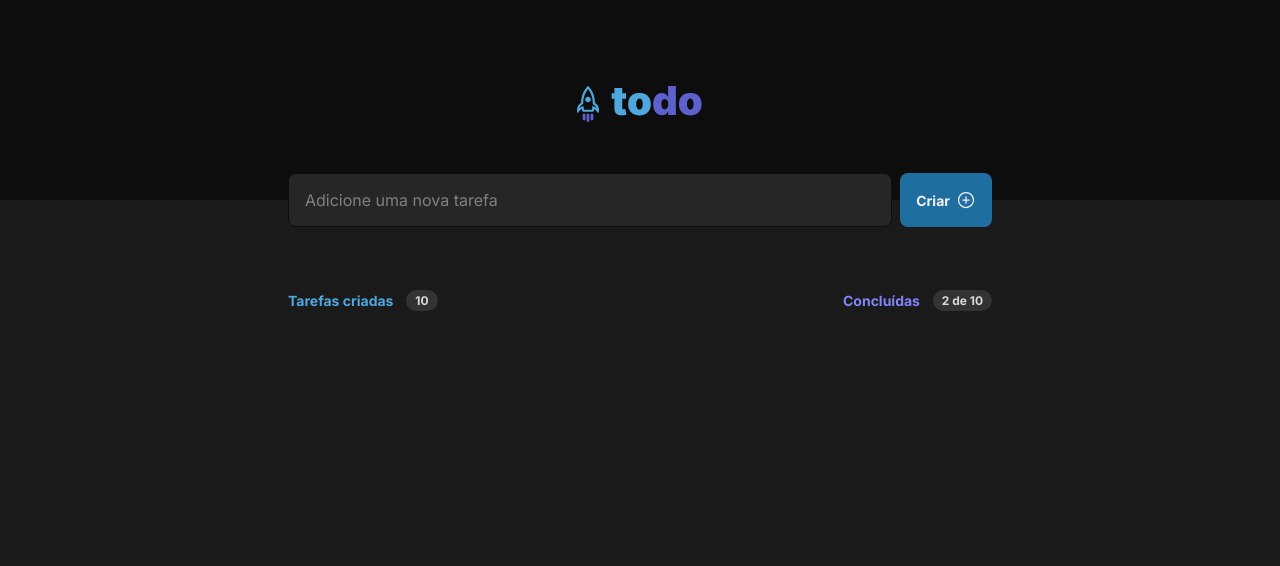
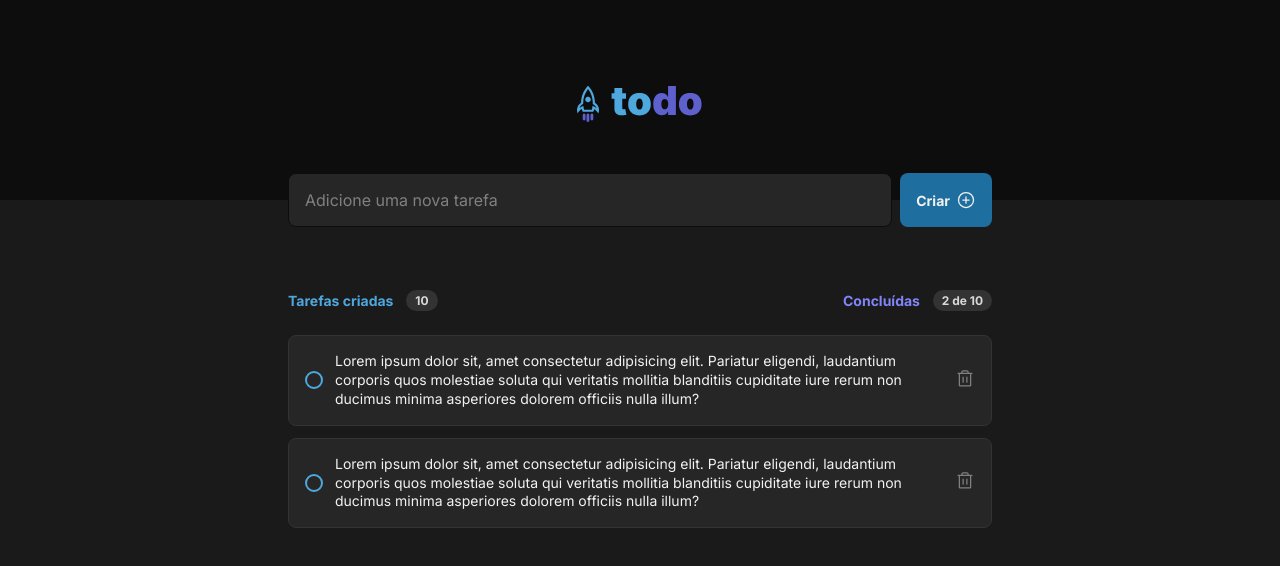
Before and after one commit to alecanutto/desafio01-to-do-app, a React (Vite) app: page / in a window 1280 px wide. Shown: the top 566 px of the page. Built offline with nearby package versions, Linux system fonts and the light colour scheme.

Commit message:
feat: add task component

```diff
--- /dev/null
+++ b/src/components/Task/index.tsx
@@ -0,0 +1,21 @@
+import { Trash } from '@phosphor-icons/react';
+import styles from './task.module.css';
+
+export const Task = () => {
+  return (
+    <div className={styles.task}>
+      <button className={styles.checkContainer}>
+        <div></div>
+      </button>
+      <p>
+        Lorem ipsum dolor sit, amet consectetur adipisicing elit. Pariatur
+        eligendi, laudantium corporis quos molestiae soluta qui veritatis
+        mollitia blanditiis cupiditate iure rerum non ducimus minima asperiores
+        dolorem officiis nulla illum?
+      </p>
+      <button className={styles.deleteButton}>
+        <Trash size={20} />
+      </button>
+    </div>
+  );
+};
--- /dev/null
+++ b/src/components/Task/task.module.css
@@ -0,0 +1,38 @@
+.task {
+  width: 100%;
+  background: var(--gray-500);
+  border: 1px solid var(--gray-400);
+  padding: 1rem;
+  border-radius: 0.5rem;
+  display: flex;
+  align-items: center;
+  justify-content: space-between;
+  gap: 0.75rem
+}
+
+.task p {
+  font-size: 0.875rem;
+  line-height: 1.18rem;
+  color: var(--gray-100);
+  margin-right: auto;
+}
+
+.checkContainer {
+  min-width: 1.125rem;
+  height: 1.125rem;
+  background: none;
+  border: none;
+}
+
+.checkContainer div {
+  width: 100%;
+  height: 100%;
+  border: 2px solid var(--blue);
+  border-radius: 50%;
+}
+
+.deleteButton {
+  background: none;
+  border: none;
+  color: var(--gray-300);
+}
--- a/src/components/Tasks/index.tsx
+++ b/src/components/Tasks/index.tsx
@@ -1,3 +1,4 @@
+import { Task } from '../Task';
 import styles from './tasks.module.css';
 
 export const Tasks = () => {
@@ -13,6 +14,10 @@ export const Tasks = () => {
           <span>2 de 10</span>
         </div>
       </header>
+      <div className={styles.taskList}>
+        <Task />
+        <Task />
+      </div>
     </section>
   );
 };
--- a/src/components/Tasks/tasks.module.css
+++ b/src/components/Tasks/tasks.module.css
@@ -10,7 +10,7 @@
   display: flex;
   align-items: center;
   justify-content: space-between;
-  margin-top: 1.5rem;
+  margin-bottom: 1.5rem;
 }
 
 .header div {
@@ -37,3 +37,9 @@
   font-size: 0.75rem;
   font-weight: 700;
 }
+
+.taskList {
+  display: flex;
+  flex-direction: column;
+  gap: 0.75rem;
+}
```
